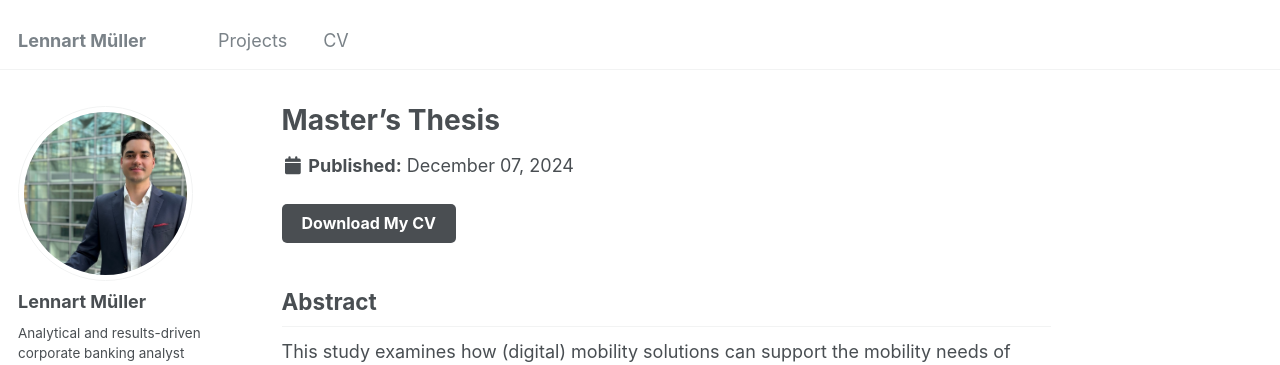
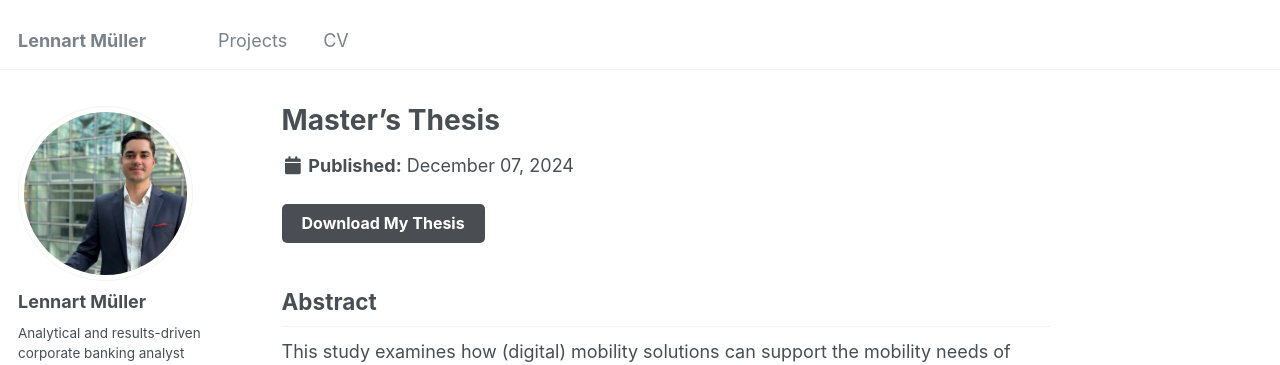
Before and after one commit to lennartmueller123/lennartmueller123.github.io, a Jekyll site: the page built from _projects/project-1.html, in a window 1280 px wide and 900 px high. Shown: the top 365 px of the window. Built offline with Jekyll 4.4.1, drawn with Linux system fonts in a browser that asks for light colours.

Commit message:
Update project-1.html

```diff
--- a/_projects/project-1.html
+++ b/_projects/project-1.html
@@ -5,7 +5,7 @@
 ---
 
 <h1>
-  <a href="/files/Master Thesis_Lennart Mueller.pdf" download style="display: inline-block; padding: 10px 20px; background-color: #4A4E52; color: white; text-decoration: none; border-radius: 5px; font-size: 16px;">Download My CV</a>
+  <a href="/files/Master Thesis_Lennart Mueller.pdf" download style="display: inline-block; padding: 10px 20px; background-color: #4A4E52; color: white; text-decoration: none; border-radius: 5px; font-size: 16px;">Download My Thesis</a>
 </h1>
 
 <h2>Abstract</h2>
```
